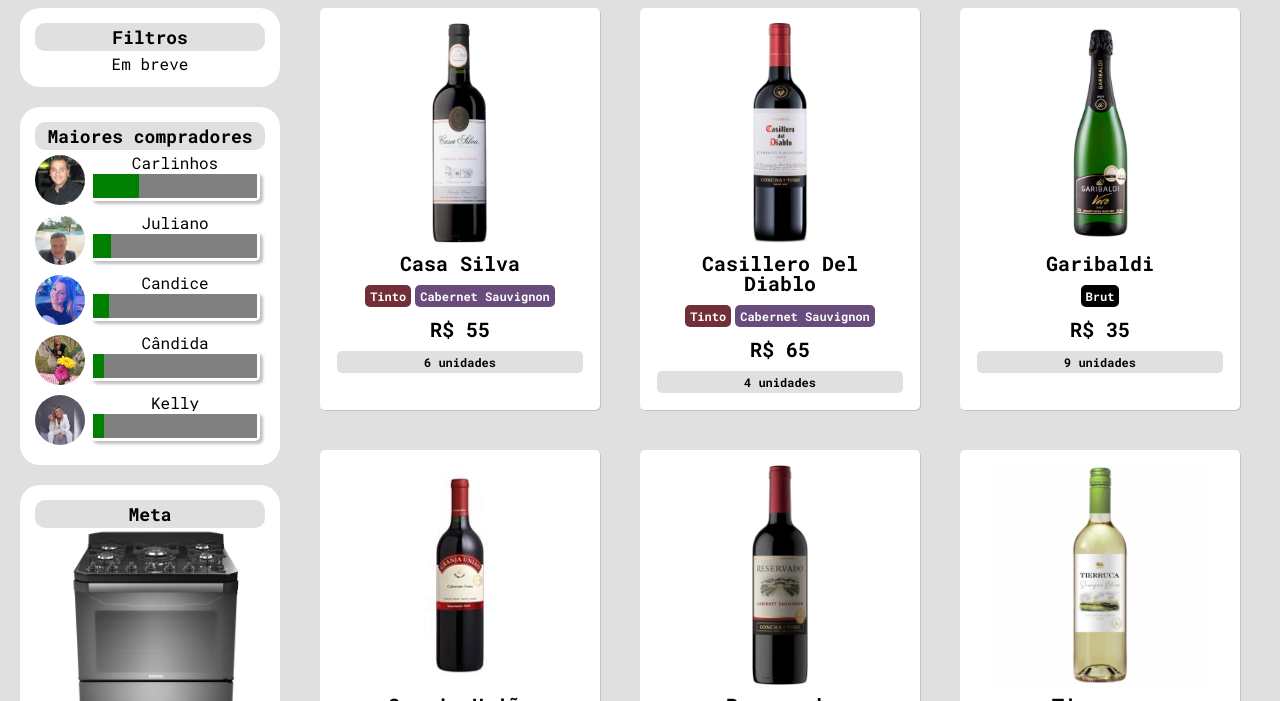
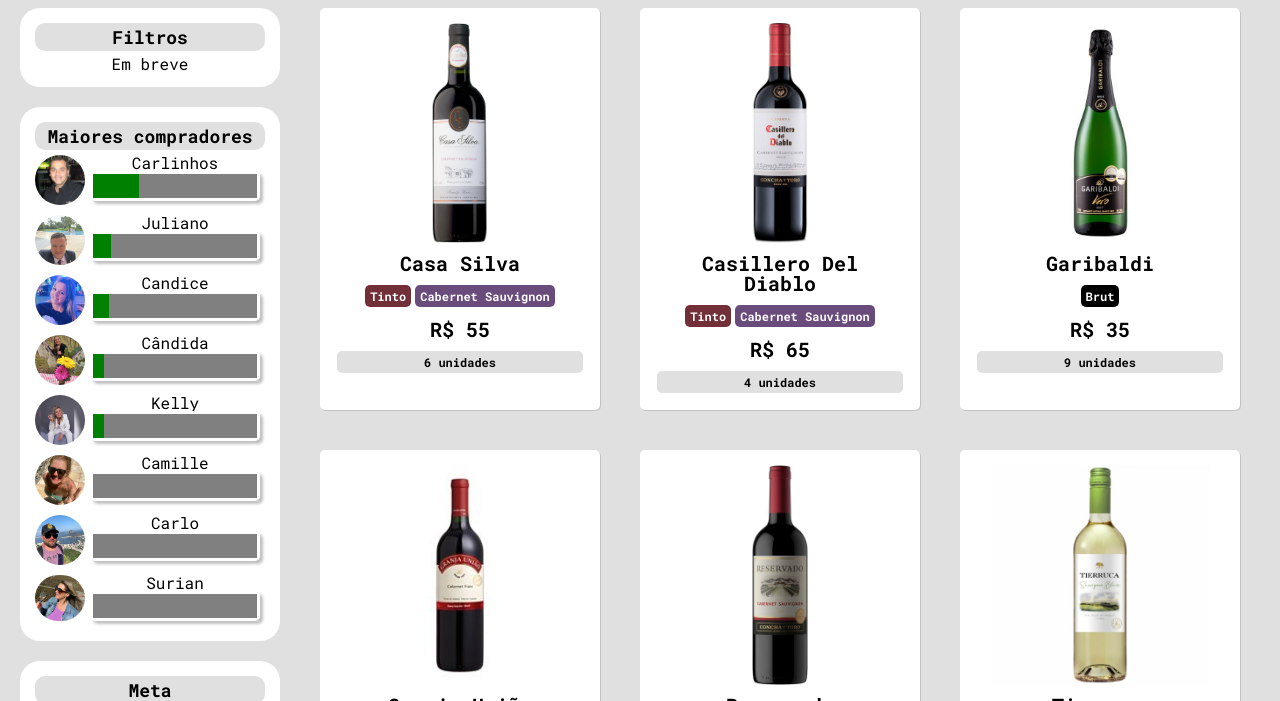
Before and after one commit to cassjonnes/vinho_loja, a plain HTML site: page index.html in a window 1280 px wide. Shown: the part 82-783 px from the top of the page. Drawn offline with Linux system fonts and the light colour scheme.

Commit message:
Atualizar pessoas maiores compradores

```diff
--- a/index.html
+++ b/index.html
@@ -65,6 +65,27 @@
                         <div class="usuario__info">
                             <h3>Kelly</h3>
                             <progress id="progress" min="0" step="1" max="500" value="35">35</progress>
+                        </div>
+                    </div>
+                    <div class="top__usuario">
+                        <img src="./img/camille.png" alt="imagem">
+                        <div class="usuario__info">
+                            <h3>Camille</h3>
+                            <progress id="progress" min="0" step="1" max="500" value="0">0</progress>
+                        </div>
+                    </div>
+                    <div class="top__usuario">
+                        <img src="./img/Carlo.png" alt="imagem">
+                        <div class="usuario__info">
+                            <h3>Carlo</h3>
+                            <progress id="progress" min="0" step="1" max="500" value="0">0</progress>
+                        </div>
+                    </div>
+                    <div class="top__usuario">
+                        <img src="./img/surian.jpeg" alt="imagem">
+                        <div class="usuario__info">
+                            <h3>Surian</h3>
+                            <progress id="progress" min="0" step="1" max="500" value="0">0</progress>
                         </div>
                     </div>
                 </div>
```
Also changed, not shown: img/Carlo.png (added), img/camille.png (added), img/surian.jpeg (added).
